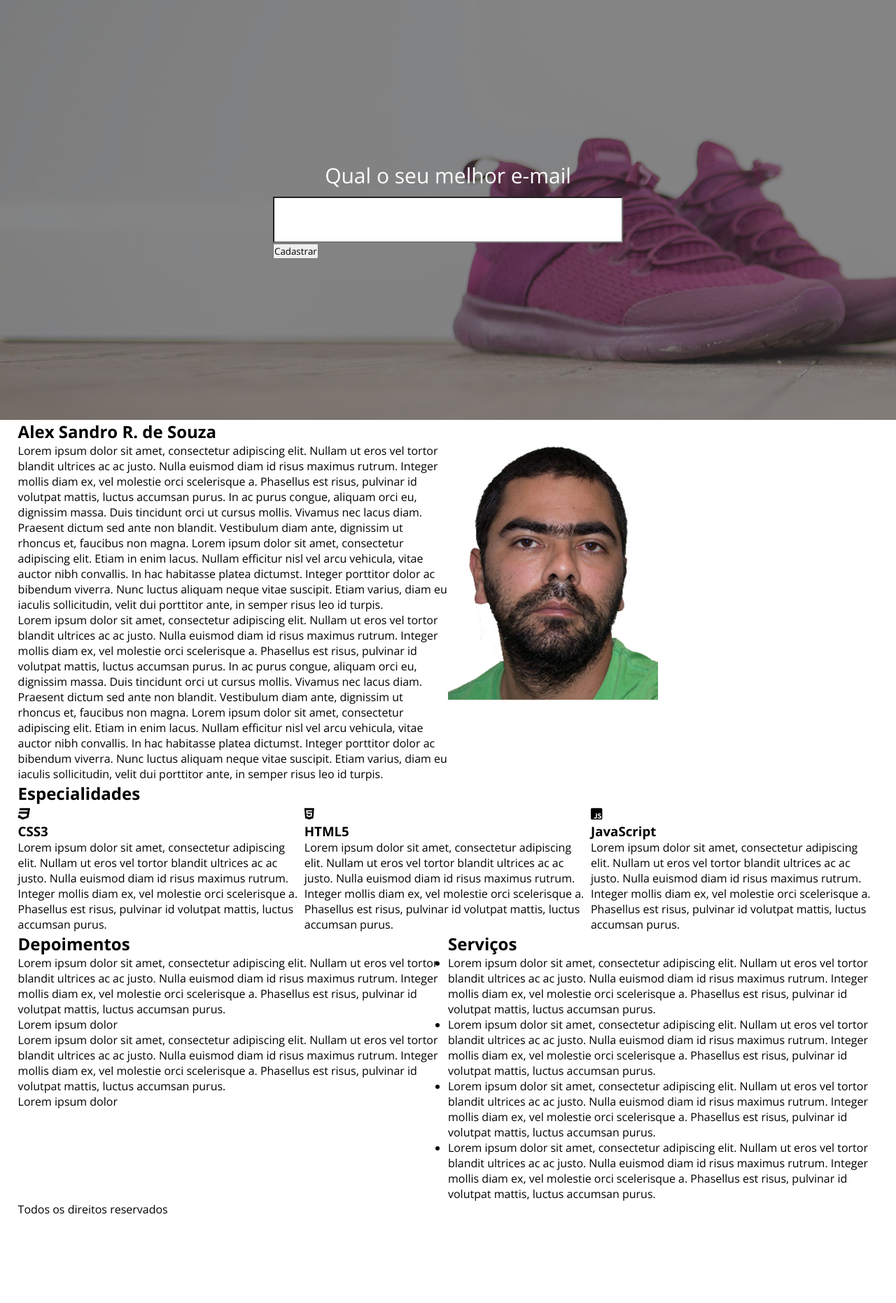
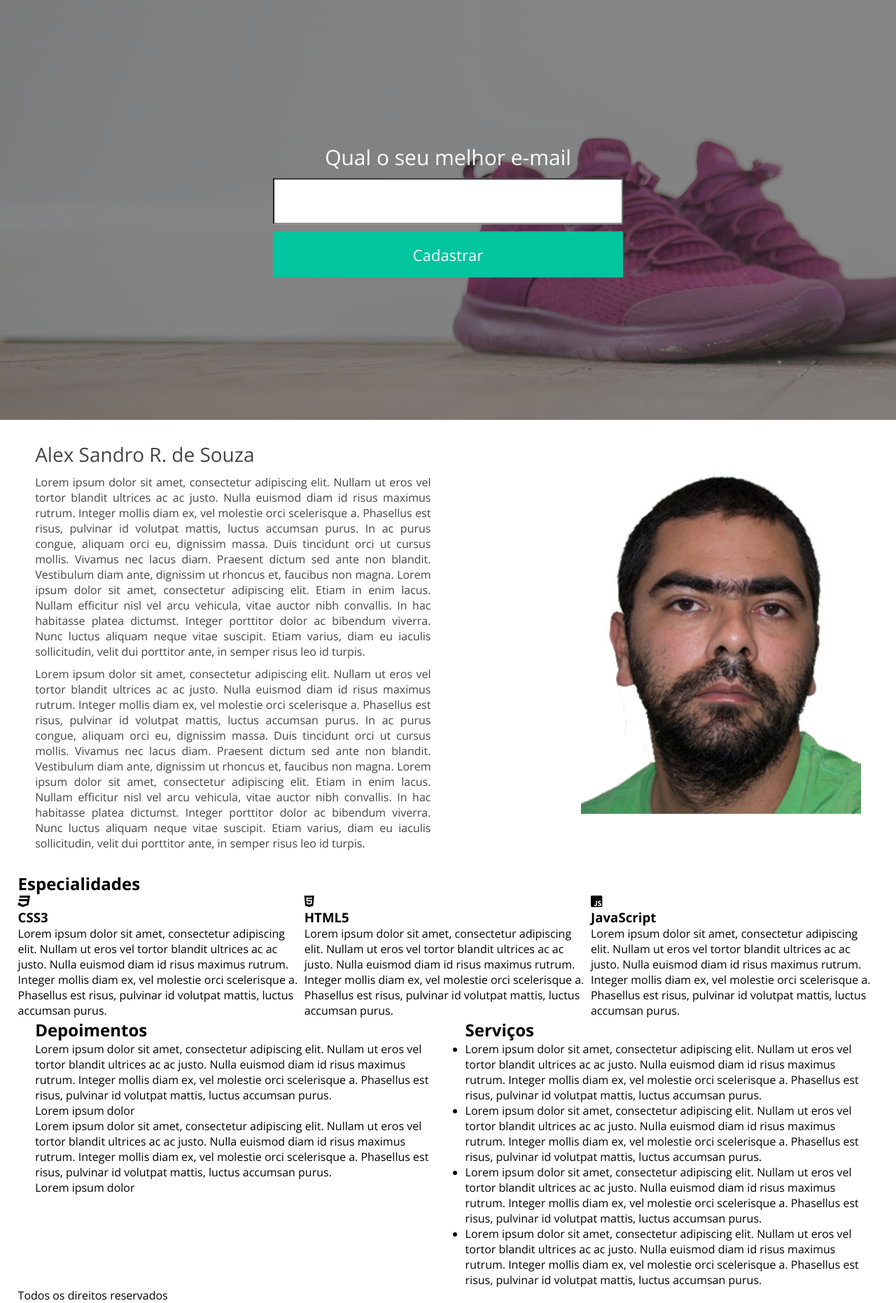
Before and after one commit to alexsrs/Projeto-01, a PHP site: page / in a window 1280 px wide. Shown: the part 81-1943 px from the top of the page at 70% size. Before the commit the page ends 1820 px from the top, so only its background shows below. Run offline with PHP 8.4, Linux system fonts and the light colour scheme.

Commit message:
mais css

```diff
--- a/estilo/style.css
+++ b/estilo/style.css
@@ -6,6 +6,10 @@
 }
 
 /** Boot CSS **/
+img{
+	width: 100%;
+	max-width: 400px;
+}
 
 .center{
 	max-width: 1280px;
@@ -14,6 +18,7 @@
 }
 
 .w50{
+	padding: 0 2%;
 	width: 50%;
 }
 
@@ -90,7 +95,7 @@ section.banner-principal{
 }
 
 section.banner-principal form{
-	width: 98%;
+	width: 93%;
 	max-width: 500px;
 	z-index: 2;
 	position: absolute;
@@ -115,5 +120,89 @@ section.banner-principal form input[type=email]{
 	color: #333;
 	font-size: 22px;
 	padding-left: 10px;
+}
 
+section.banner-principal form input[type=submit]{
+	width: 100%;
+	height: 66px;
+	margin-top: 10px;
+	background: #00C59E;
+	color: white;
+	font-size: 22px;
+	cursor: pointer;
+	border: 0;
 }
+
+section.descricao-autor{
+	padding: 30px 0;
+}
+
+section.descricao-autor h2{
+	font-size: 28px;
+	font-weight: 400;
+	color: #444;
+}
+
+section.descricao-autor p{
+	font-size: 16px;
+	font-weight: 300;
+	color: #444;
+	margin-top: 10px;
+	text-align: justify;
+}
+
+@media screen and (max-width: 768px){
+	img{
+		float: none !important;
+		display: block;
+		margin: 0 auto;
+	}
+
+	.w50{
+		padding: 20px;
+		width: 100%;
+	}
+}
+
+@media screen and (max-width: 700px){
+	nav.desktop{
+		display: none;
+	}
+
+	nav.mobile{
+		display: block;
+	}
+
+	nav.mobile ul{
+		display: none;
+		top: 75px;
+		z-index: 3;
+		position: absolute;
+		left: 0;
+		text-align: center;
+		width: 100%;
+	}
+
+	nav.mobile li{
+		width: 100%;
+		font-weight: 300;
+		font-size: 17px;
+		display: block;
+		background: white;
+		padding: 4px 0;
+		border-bottom: 1px solid #ccc;
+	}
+
+	nav.mobile li a{
+		display: block;
+		color: #444;
+		text-decoration: none;
+	}
+
+
+	.botao-menu-mobile{
+		font-size: 36px;
+		color: white;
+		cursor: pointer;
+	}
+}
--- a/index.php
+++ b/index.php
@@ -1,4 +1,3 @@
-<!DOCTYPE html>
 <html>
 <head>
 	<title>Projeto 01 - PHP</title>
@@ -6,13 +5,12 @@
  	<link href="css/brands.min.css" rel="stylesheet">
 	<link href="css/solid.min.css" rel="stylesheet">
 	<link rel="preconnect" href="https://fonts.gstatic.com">
-	<link href="https://fonts.googleapis.com/css2?family=Open+Sans:wght@300;700&display=swap" rel="stylesheet">
+	<link href="https://fonts.googleapis.com/css2?family=Open+Sans:wght@300;400;700&display=swap" rel="stylesheet">
 	<link rel="stylesheet" type="text/css" href="estilo/style.css">
 	<meta name="viewport" content="width=device-width, initial-scale=1.0">
 	<meta name="keywords" content="palavras-chave,do,meu,site">
 	<meta name="description" content="Descrição do meu website">
 	<meta charset="utf-8" />
-
 </head>
 <body>
 	<header>
@@ -27,6 +25,7 @@
 				</ul>
 			</nav>
 			<nav class="mobile right">
+				<div class="botao-menu-mobile"><i class="fas fa-align-justify"></i></div>
 				<ul>
 					<li><a href="">Home</a></li>
 					<li><a href="">Sobre</a></li>
@@ -37,7 +36,6 @@
 			<div class="clear"></div><!-- clear -->
 		</div><!-- center -->
 	</header>
-
 	<section class="banner-principal">
 		<div class="overlay"></div><!--overlay-->
 		<div class="center">
@@ -48,7 +46,6 @@
 			</form>
 		</div><!-- center -->
 	</section><!--banner-principal-->
-
 	<section class="descricao-autor">
 		<div class="center">
 			<div class="w50 left">
@@ -57,12 +54,11 @@
 				<p>Lorem ipsum dolor sit amet, consectetur adipiscing elit. Nullam ut eros vel tortor blandit ultrices ac ac justo. Nulla euismod diam id risus maximus rutrum. Integer mollis diam ex, vel molestie orci scelerisque a. Phasellus est risus, pulvinar id volutpat mattis, luctus accumsan purus. In ac purus congue, aliquam orci eu, dignissim massa. Duis tincidunt orci ut cursus mollis. Vivamus nec lacus diam. Praesent dictum sed ante non blandit. Vestibulum diam ante, dignissim ut rhoncus et, faucibus non magna. Lorem ipsum dolor sit amet, consectetur adipiscing elit. Etiam in enim lacus. Nullam efficitur nisl vel arcu vehicula, vitae auctor nibh convallis. In hac habitasse platea dictumst. Integer porttitor dolor ac bibendum viverra. Nunc luctus aliquam neque vitae suscipit. Etiam varius, diam eu iaculis sollicitudin, velit dui porttitor ante, in semper risus leo id turpis.</p>
 			</div><!-- w50 -->
 			<div class="w50 left">
-				<img src="images/eu.jpg">
+				<img class="right" src="images/eu.jpg">
 			</div><!-- w50 -->
 			<div class="clear"></div><!-- clear -->
 		</div><!-- center -->
 	</section><!--descricao-autor-->
-
 	<section class="especialidades">
 		<div class="center">
 			<h2 class="title">Especialidades</h2>
@@ -110,13 +106,10 @@
 			<div class="clear"></div><!-- clear -->
 		</div><!-- center -->
 	</section><!-- extras -->
-
 	<footer>
 		<div class="center">
 			<p>Todos os direitos reservados</p>
 		</div><!-- center -->
 	</footer>
-
-
 </body>
 </html>
```
Also changed, not shown: teste.html (deleted, +0 -23 lines).
